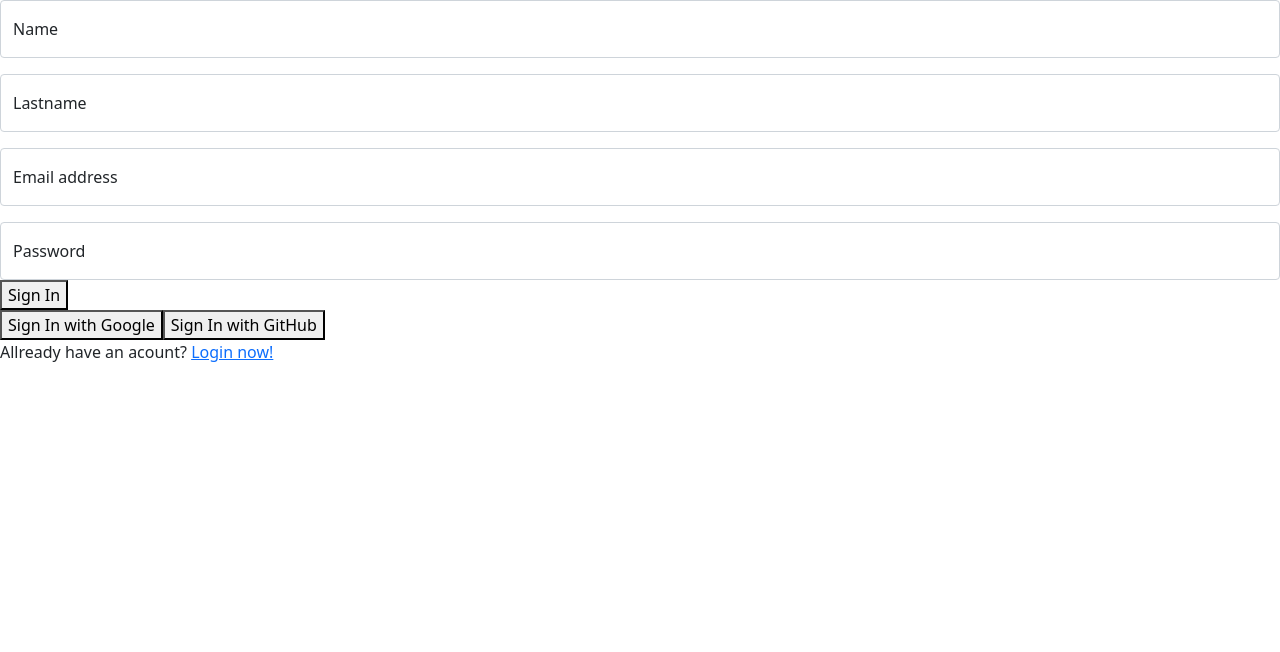
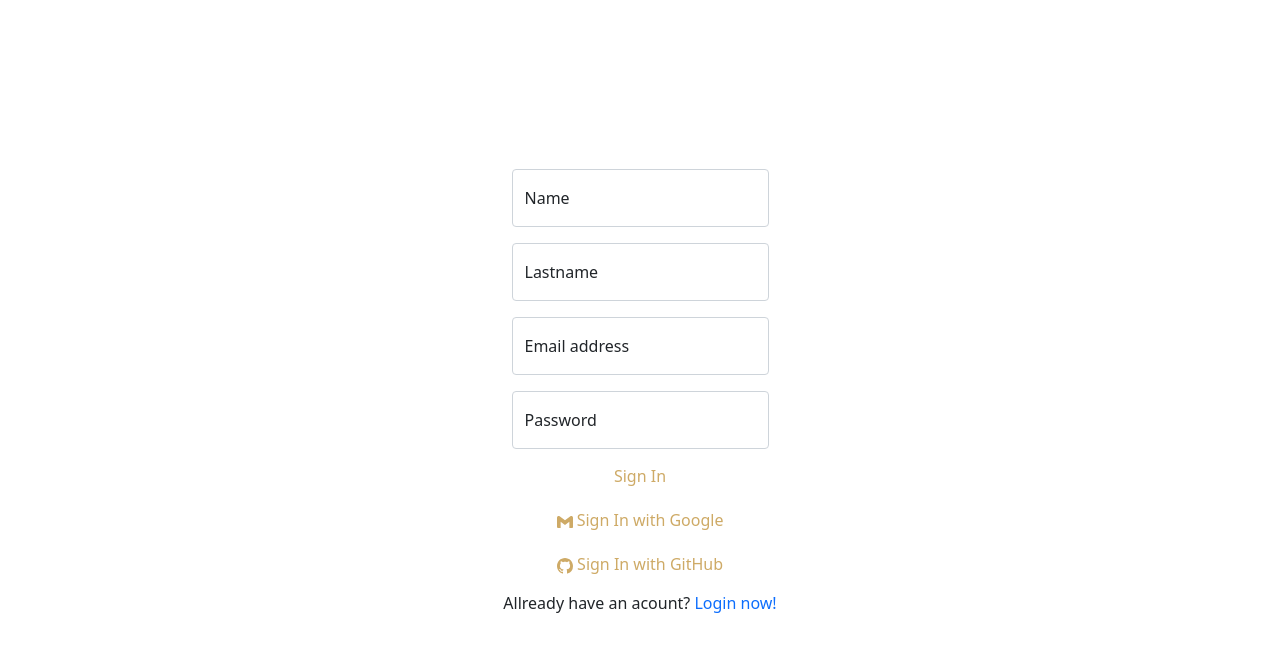
Before and after one commit to lucho9595/ecommerce-react, a React (Vite) app: page /signin in a window 1280 px wide. Shown: the top 652 px of the page. Built offline with nearby package versions, Linux system fonts and the light colour scheme.

Commit message:
terminando diseño

```diff
--- a/package.json
+++ b/package.json
@@ -15,6 +15,7 @@
     "firebase": "^10.7.0",
     "react": "^18.2.0",
     "react-dom": "^18.2.0",
+    "react-icons": "^4.12.0",
     "react-modal": "^3.16.1",
     "react-router": "^6.20.0",
     "react-router-dom": "^6.20.0"
--- a/src/components/Navbar.jsx
+++ b/src/components/Navbar.jsx
@@ -18,7 +18,7 @@ export const Navbar = () => {
     return (
         <nav className="navbar navbar-expand-lg navbar-light bg-light">
             <div className="container-fluid">
-                <Link to='/home'>
+                <Link to='/'>
                     <img src={logo} className="navbar-brand" id={style.logo} />
                 </Link>
                 <button
--- a/src/pages/Login.jsx
+++ b/src/pages/Login.jsx
@@ -1,8 +1,11 @@
-import React, { useState } from 'react'
-import { Link } from 'react-router-dom'
+import React, { useState } from 'react';
+import { Link } from 'react-router-dom';
 import { signInWithEmailAndPassword, signInWithPopup } from 'firebase/auth';
 import { auth, googleProvider, githubProvider } from '../../firebase.js';
 import { useNavigate } from 'react-router-dom';
+import styles from '../style/Login.module.css';
+import { SiGmail } from "react-icons/si";
+import { BsGithub } from "react-icons/bs";
 
 export const Login = () => {
     const [input, setInput] = useState({
@@ -67,8 +70,8 @@ export const Login = () => {
     };
 
     return (
-        <div>
-            <form onSubmit={handleSubmit}>
+        <div className={styles.container}>
+            <form onSubmit={handleSubmit} className={styles.containerForm}>
                 <div className="form-floating mb-3">
                     <input
                         type="email"
@@ -94,12 +97,12 @@ export const Login = () => {
                     <label htmlFor="floatingPassword">Password</label>
                 </div>
                 <div>
-                    <button type='submit'>Login</button>
+                    <button type='submit' className={styles.btn1}>Login</button>
                 </div>
             </form>
-            <button onClick={handleGoogleLogin}>Login with Google</button>
-            <button onClick={handleGitHubLogin}>Login with GitHub</button>
-            <p>New user? <Link to="/signin">Create account!</Link></p>
+            <button onClick={handleGoogleLogin} className={styles.btn2}><SiGmail /> Login with Google</button>
+            <button onClick={handleGitHubLogin} className={styles.btn3}><BsGithub /> Login with GitHub</button>
+            <p>New user? <Link to="/signin" className={styles.login}>Create account!</Link></p>
         </div>
     );
 };
--- a/src/pages/Pagenotfound.jsx
+++ b/src/pages/Pagenotfound.jsx
@@ -16,7 +16,7 @@ export const Pagenotfound = () => {
                                     Look like you're lost
                                 </h3>
                                 <p>the page you are looking for not avaible!</p>
-                                <a href="/home" className={style.link_404}>Go to Home</a>
+                                <a href="/" className={style.link_404}>Go to Home</a>
                             </div>
                         </div>
                     </div>
--- a/src/pages/Signin.jsx
+++ b/src/pages/Signin.jsx
@@ -2,6 +2,9 @@ import React, { useState } from 'react';
 import { auth, googleProvider, githubProvider } from '../../firebase.js';
 import { createUserWithEmailAndPassword, signInWithPopup } from 'firebase/auth';
 import { Link, useNavigate } from 'react-router-dom';
+import styles from '../style/Signin.module.css';
+import { SiGmail } from "react-icons/si";
+import { BsGithub } from "react-icons/bs";
 
 export const SignIn = () => {
     const [input, setInput] = useState({
@@ -12,7 +15,6 @@ export const SignIn = () => {
     });
     const navigate = useNavigate();
 
-    //registrar usuario
     const handleSignUp = async () => {
         try {
             if (input.password.length < 6) {
@@ -40,7 +42,6 @@ export const SignIn = () => {
         }
     }
 
-
     const handleSignInWithGoogle = async () => {
         try {
             const result = await signInWithPopup(auth, googleProvider);
@@ -53,7 +54,6 @@ export const SignIn = () => {
         }
     };
 
-    //registrarse con github
     const handleSignInWithGithub = async () => {
         try {
             const result = await signInWithPopup(auth, githubProvider);
@@ -72,12 +72,12 @@ export const SignIn = () => {
     };
 
     return (
-        <div>
-            <form onSubmit={handleSubmit}>
-                <div class="form-floating mb-3">
+        <div className={styles.container}>
+            <form onSubmit={handleSubmit} className={styles.containerForm}>
+                <div className="form-floating mb-3">
                     <input
                         type="text"
-                        class="form-control"
+                        className="form-control"
                         placeholder="Name..."
                         onChange={(e) => setInput({ ...input, name: e.target.value })}
                         value={input.name}
@@ -85,10 +85,10 @@ export const SignIn = () => {
                     />
                     <label for="floatingName">Name</label>
                 </div>
-                <div class="form-floating mb-3">
+                <div className="form-floating mb-3">
                     <input
                         type="text"
-                        class="form-control"
+                        className="form-control"
                         placeholder="Lastname..."
                         onChange={(e) => setInput({ ...input, lastName: e.target.value })}
                         value={input.lastName}
@@ -96,10 +96,10 @@ export const SignIn = () => {
                     />
                     <label for="floatingLastname">Lastname</label>
                 </div>
-                <div class="form-floating mb-3">
+                <div className="form-floating mb-3">
                     <input
                         type="email"
-                        class="form-control"
+                        className="form-control"
                         placeholder="name@example.com"
                         onChange={(e) => setInput({ ...input, email: e.target.value })}
                         value={input.email}
@@ -107,10 +107,10 @@ export const SignIn = () => {
                     />
                     <label for="floatingInput">Email address</label>
                 </div>
-                <div class="form-floating">
+                <div className="form-floating">
                     <input
                         type="password"
-                        class="form-control"
+                        className="form-control"
                         placeholder="Password"
                         onChange={(e) => setInput({ ...input, password: e.target.value })}
                         value={input.password}
@@ -118,13 +118,13 @@ export const SignIn = () => {
                     />
                     <label for="floatingPassword">Password</label>
                 </div>
-                <button type="submit">
+                <button type="submit" className={styles.btn1}>
                     Sign In
                 </button>
             </form>
-            <button onClick={handleSignInWithGoogle}>Sign In with Google</button>
-            <button onClick={handleSignInWithGithub}>Sign In with GitHub</button>
-            <p>Allready have an acount? <Link to="/login">Login now!</Link></p>
+            <button onClick={handleSignInWithGoogle} className={styles.btn2}><SiGmail /> Sign In with Google</button>
+            <button onClick={handleSignInWithGithub} className={styles.btn3}><BsGithub /> Sign In with GitHub</button>
+            <p>Allready have an acount? <Link to="/login" className={styles.login}>Login now!</Link></p>
         </div>
     )
 }
--- a/src/style/Login.module.css
+++ b/src/style/Login.module.css
@@ -0,0 +1,45 @@
+.container {
+    display: flex;
+    flex-direction: column;
+    align-content: center;
+    flex-wrap: wrap;
+    height: 100vh;
+    justify-content: center;
+}
+
+.containerForm {
+    display: flex;
+    align-items: center;
+    flex-direction: column;
+    flex-wrap: wrap;
+    justify-content: center;
+    align-content: center;
+}
+
+.btn1 {
+    margin-top: 10px;
+}
+
+.btn1,
+.btn2,
+.btn3 {
+    margin-bottom: 10px;
+    border-radius: 15px;
+    padding: 5px;
+    text-decoration: none;
+    color: rgb(206, 170, 102);
+    cursor: pointer;
+    border: none;
+    background: transparent;
+}
+
+.btn1:hover,
+.btn2:hover,
+.btn3:hover {
+    color: rgb(255, 166, 0);
+    box-shadow: 0px 0px 3px -1px rgba(10, 10, 10, 0.5);
+}
+
+.login {
+    text-decoration: none;
+}
--- a/src/style/Signin.module.css
+++ b/src/style/Signin.module.css
@@ -0,0 +1,43 @@
+.container {
+    display: flex;
+    align-items: center;
+    flex-direction: column;
+    flex-wrap: wrap;
+    justify-content: center;
+    height: 100vh;
+}
+
+.containerForm {
+    display: flex;
+    align-items: center;
+    flex-direction: column;
+    justify-content: center;
+}
+
+.btn1 {
+    margin-top: 10px;
+}
+
+.btn1,
+.btn2,
+.btn3 {
+    margin-bottom: 10px;
+    border-radius: 15px;
+    padding: 5px;
+    text-decoration: none;
+    color: rgb(206, 170, 102);
+    cursor: pointer;
+    border: none;
+    background: transparent;
+}
+
+.btn1:hover,
+.btn2:hover,
+.btn3:hover {
+    color: rgb(255, 166, 0);
+    box-shadow: 0px 0px 3px -1px rgba(10, 10, 10, 0.5);
+}
+
+.login {
+    text-decoration: none;
+}
```
Also changed, not shown: 1 other file (tests, documents, lock files or other folders).
